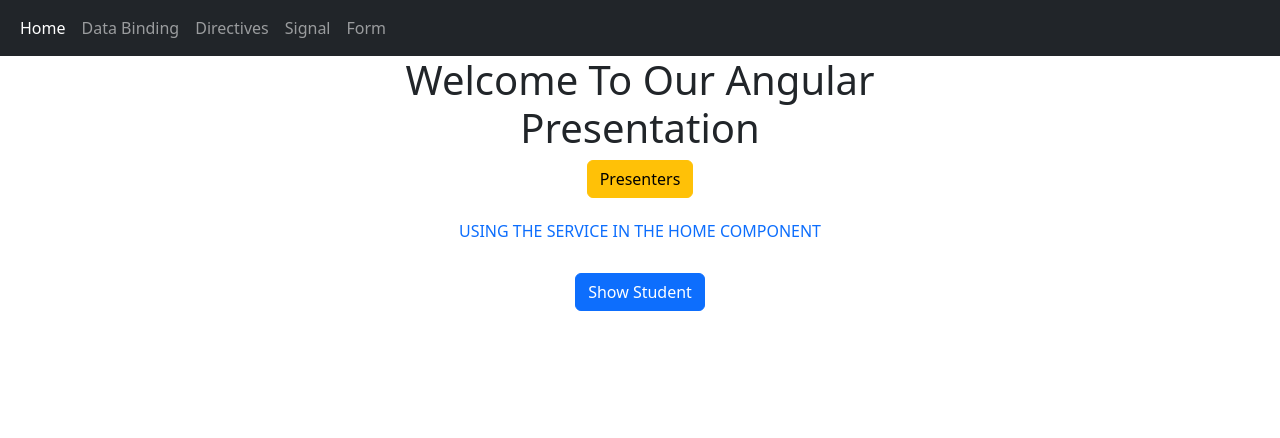
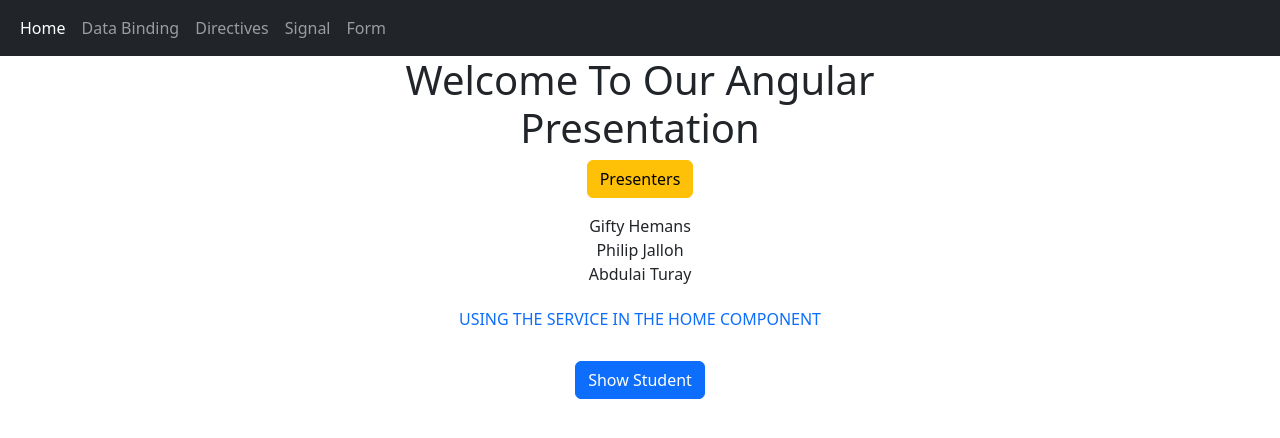
Before and after one commit to AbTuray/AngularPresentationApp, an Angular app: page /home in a window 1280 px wide. Shown: the top 438 px of the page. Built offline with nearby package versions, Linux system fonts and the light colour scheme.

Commit message:
adding @if and @for

```diff
--- a/src/app/home/home.html
+++ b/src/app/home/home.html
@@ -4,12 +4,17 @@
             <h1>Welcome To Our {{title}}</h1>
 
             <button class="btn btn-warning" (click)="toggleNames()">Presenters</button> <br>
+                @if(showPresenter === false){
+                    <ul class="list-group mt-3"></ul>
+                }
 
-            <ul class="list-group mt-3" *ngIf="showPresenter">
-                <li class="list-group-item" *ngFor="let presenter of presenters">
+                @for(presenter of presenters; track presenters){
+                    <li class="list-group-item">
                     {{presenter}}
                 </li>
-            </ul> <br>
+                }
+
+            <br>
             <h6 class="text-primary text-uppercase">Using the service in the home component</h6> <br>
             <button class="btn btn-primary" (click)="toggleList()">{{showList ? "Hide Student" : "Show
                 Student"}}</button>
```
Also changed, not shown: 1 other file (tests, documents, lock files or other folders).
